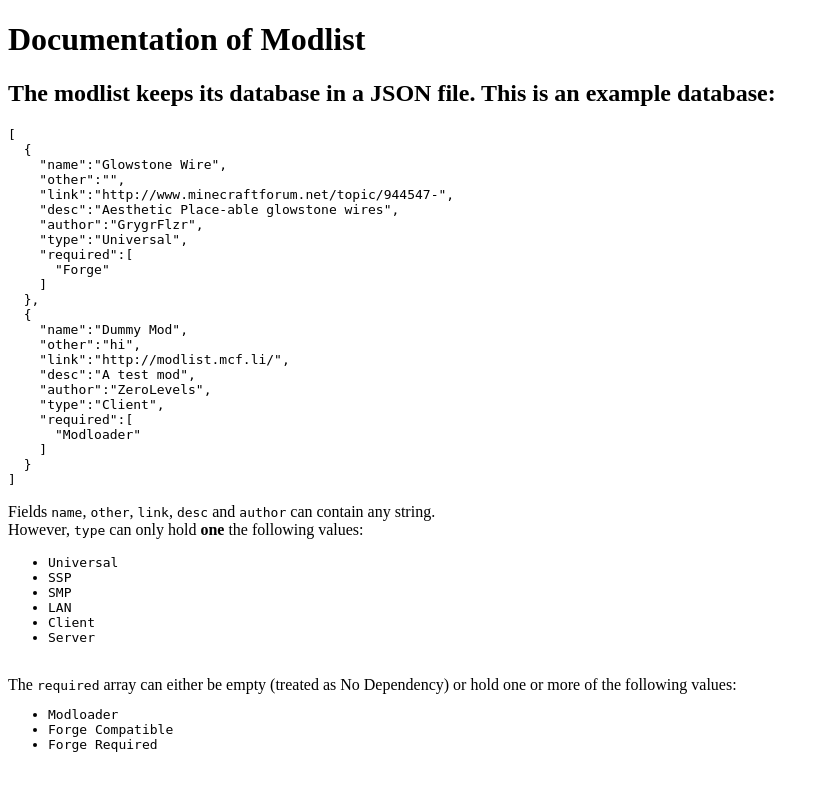
After one commit to ZeroLevels/modlist, a PHP site: page /list/api_docs/index.html in a window 1280 px wide. The commit adds this page. Shown: the whole page, without its empty margins (0-829 px from the left). Run offline with PHP 8.4, Linux system fonts and the light colour scheme.

Commit message:
Added Future API documentation and updated spacing.

```diff
--- a/latest/index.php
+++ b/latest/index.php
@@ -2,3 +2,5 @@
 
 header("HTTP/1.1 302 Moved Temporaryily"); // httpstatus.es/302 -- set temporarily 'cause the link will change again, so people don't cache it
 header("Location: http://modlist.mcf.li/list/1.5/1.5.1.php");
+
+?>
--- /dev/null
+++ b/list/api_docs/index.html
@@ -0,0 +1,59 @@
+<!DOCTYPE html>
+<html>
+<head>
+<title>JSON Documentation</title>
+<style>
+.reserved {
+	font-family: monospace;
+}
+</style>
+</head>
+<body>
+<h1>Documentation of Modlist</h1>
+<h2>The modlist keeps its database in a JSON file. This is an example database:</h2>
+<pre class="code">
+[
+  {
+    "name":"Glowstone Wire",
+    "other":"",
+    "link":"http://www.minecraftforum.net/topic/944547-",
+    "desc":"Aesthetic Place-able glowstone wires",
+    "author":"GrygrFlzr",
+    "type":"Universal",
+    "required":[
+      "Forge"
+    ]
+  },
+  {
+    "name":"Dummy Mod",
+    "other":"hi",
+    "link":"http://modlist.mcf.li/",
+    "desc":"A test mod",
+    "author":"ZeroLevels",
+    "type":"Client",
+    "required":[
+      "Modloader"
+    ]
+  }
+]
+</pre>
+<p>
+	Fields <span class="reserved">name</span>, <span class="reserved">other</span>, <span class="reserved">link</span>, <span class="reserved">desc</span> and <span class="reserved">author</span> can contain any string.<br>
+	However, <span class="reserved">type</span> can only hold <b>one</b> the following values:<br>
+	<ul class="reserved">
+		<li>Universal</li>
+		<li>SSP</li>
+		<li>SMP</li>
+		<li>LAN</li>
+		<li>Client</li>
+		<li>Server</li>
+	</ul><br>
+	The <span class="reserved">required</span> array can either be empty (treated as No Dependency) or hold one or more of the following values:
+	<ul class="reserved">
+		<li>Modloader</li>
+		<li>Forge Compatible</li>
+		<li>Forge Required</li>
+	</ul>
+</p>
+</body>
+</html>
```
Also changed, not shown: banners/index.html (+19 -14 lines), index.php (+1 -6 lines).
